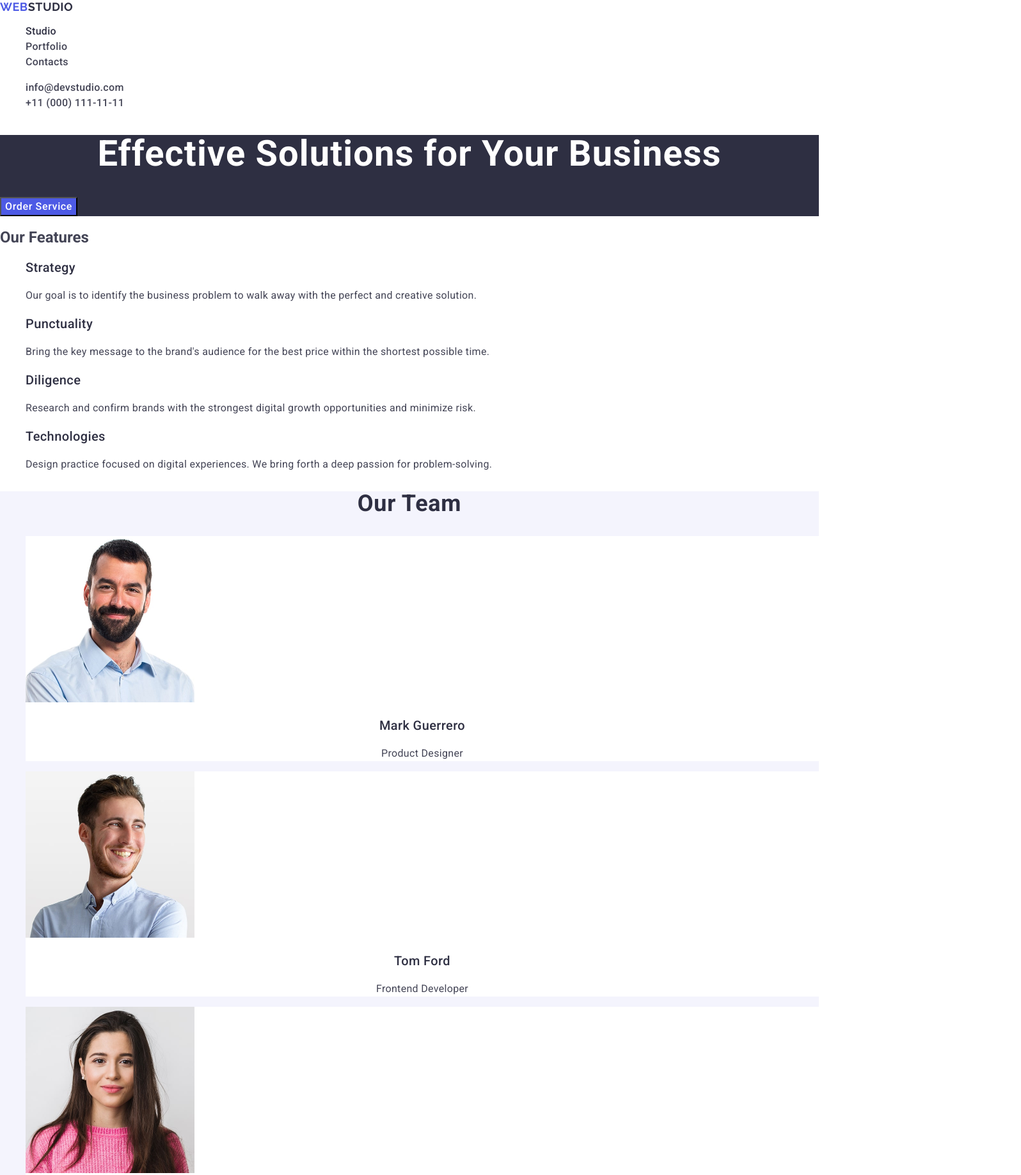
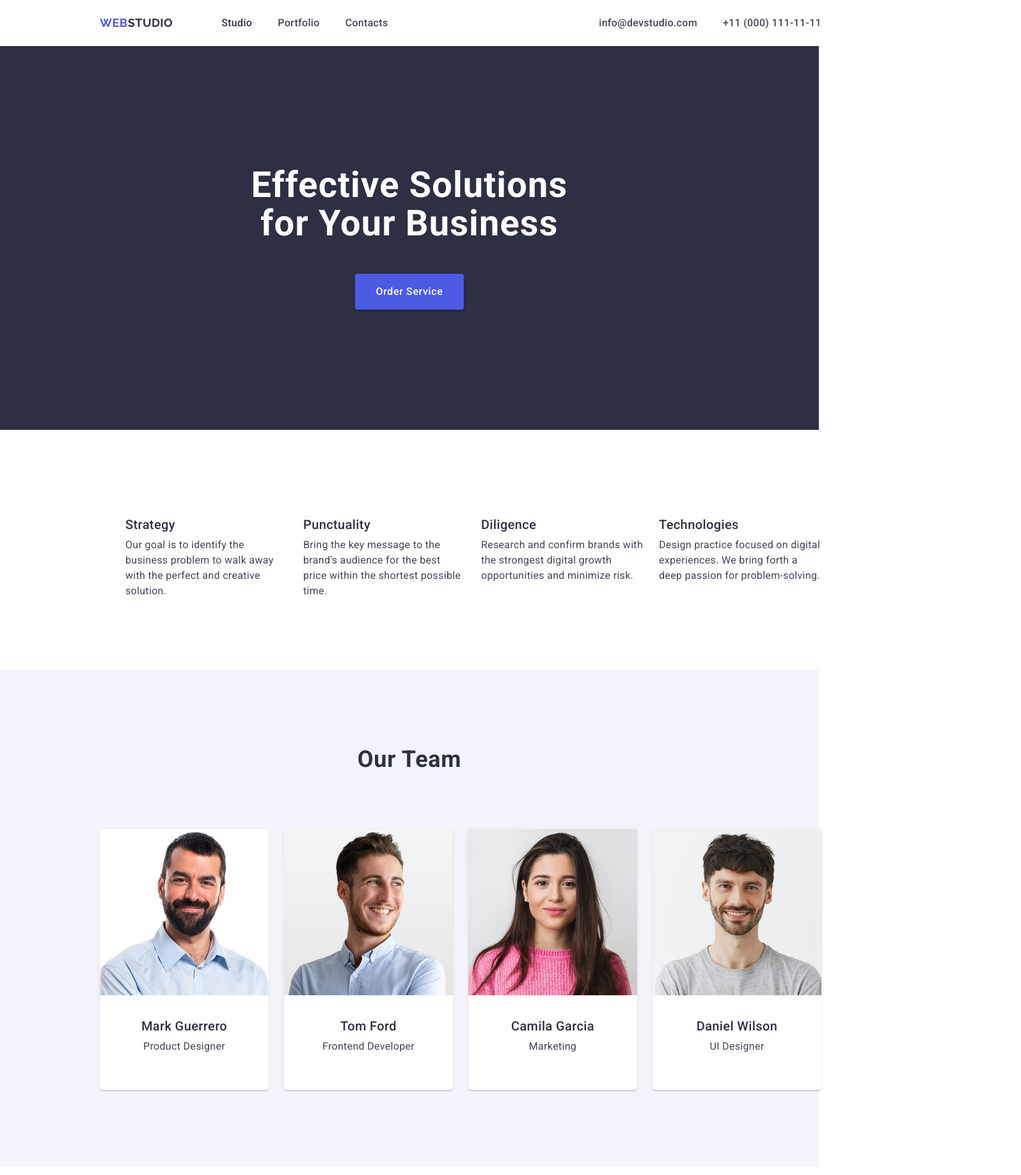
Before and after one commit to mireine/goit-markup-hw-02, a plain HTML site: page index.html in a window 1280 px wide. Shown: the top 1837 px of the page at 64% size, 1596 px wide, since content can reach past the window. Drawn offline with nearby package versions, Linux system fonts and the light colour scheme.

Commit message:
first commit

```diff
--- a/css/styles.css
+++ b/css/styles.css
@@ -12,11 +12,44 @@ a {
     text-decoration: none;
 }
 
+h1,
+h2,
+h3,
+p,
+div,
+a {
+    margin-top: 0;
+    margin-bottom: 0;
+}
 
+.container {
+    width: 1128px;
+    padding-left: 156px;
+    padding-right: 156px;
+    margin: 0 auto;
+}
 
-.header {}
+.header {
+    padding-bottom: 24px;
+    padding-top: 24px;
+}
 
-.header-navigation {}
+.header-navigation {
+    display: flex;
+    align-items: center;
+}
+
+.header-navigation-direction {
+    display: flex;
+    align-items: center;
+    justify-content: space-between;
+    align-items: center;
+}
+
+.header-navigation-direction ul {
+    display: flex;
+
+}
 
 .logo {
     font-family: "Raleway", sans-serif;
@@ -26,6 +59,7 @@ a {
     letter-spacing: 0.03em;
     line-height: 117%;
     color: #4d5ae5;
+    margin-right: 76px;
 
 }
 
@@ -34,7 +68,14 @@ a {
     font-family: "Raleway", sans-serif;
 }
 
-.header-navigation-list {}
+.header-navigation-list {
+    display: flex;
+    gap: 40px;
+    list-style: none;
+    padding: 0;
+    margin: 0;
+    gap: 40px;
+}
 
 .header-navigation-list-item {}
 
@@ -63,15 +104,27 @@ a {
 
 
 .contacts {
-    font-style: normal
+    font-style: normal;
+    flex-grow: 1;
 }
 
-.contacts-list {}
+.contacts-list {
+    display: flex;
+    gap: 40px;
+    list-style: none;
+    padding: 0;
+    margin: 0;
+    justify-content: flex-end;
+    gap: 40px;
+}
 
 .contacts-list-item {}
 
 .hero-banner {
     background-color: #2E2F42;
+    display: flex;
+    flex-direction: column;
+    align-items: center;
 }
 
 .hero-banner-title {
@@ -81,6 +134,8 @@ a {
     line-height: 107%;
     letter-spacing: 0.02em;
     text-align: center;
+    padding-top: 188px;
+    margin-bottom: 48px;
 }
 
 .hero-banner-button-primary {
@@ -90,7 +145,12 @@ a {
     cursor: pointer;
     background-color: #4D5AE5;
     line-height: 1.5;
-    letter-spacing: 0.04em
+    letter-spacing: 0.04em;
+    border-radius: 4px;
+    padding: 16px 32px;
+    box-shadow: 0 4px 4px 0 rgba(0, 0, 0, 0.15);
+    margin-bottom: 188px;
+    border: none;
 }
 
 .hero-banner-button-primary:hover {
@@ -103,9 +163,21 @@ a {
 
 .feature {}
 
-.feature-list {}
+.feature-heading {
+    display: none;
+}
 
-.feature-list-item {}
+.feature-list {
+    padding-top: 120px;
+    padding-bottom: 120px;
+    display: flex;
+    gap: 24px;
+}
+
+.feature-list-item {
+    width: 264px;
+    height: 104px;
+}
 
 .feature-title {
     font-weight: 500;
@@ -113,6 +185,7 @@ a {
     line-height: 1.2;
     letter-spacing: 0.02em;
     color: #2e2f42;
+    margin-bottom: 8px;
 }
 
 .feature-text {
@@ -135,13 +208,26 @@ a {
     color: #2E2F42;
     text-align: center;
     text-transform: capitalize;
+    padding-top: 120px;
 }
 
-.team-list {}
+.team-list {
+    padding-top: 72px;
+    padding-bottom: 120px;
+    display: flex;
+    gap: 24px;
+    justify-content: center;
+    padding-left: 156px;
+    padding-right: 156px;
+}
 
 .team-list-item {
     background-color: #FFFFFF;
+    box-shadow: 0 2px 1px 0 rgba(46, 47, 66, 0.08), 0 1px 1px 0 rgba(46, 47, 66, 0.16), 0 1px 6px 0 rgba(46, 47, 66, 0.08);
+    border-radius: 0 0 4px 4px;
+    padding: 0px 0px 32px 0px;
 }
+
 
 .team-list-item-image {}
 
@@ -152,6 +238,7 @@ a {
     letter-spacing: 0.02em;
     color: #2E2F42;
     text-align: center;
+    padding-top: 32px;
 }
 
 .team-list-item-subtitle {
@@ -160,13 +247,17 @@ a {
     letter-spacing: 0.02em;
     color: #434455;
     text-align: center;
+    padding-top: 8px;
+    padding-bottom: 24px;
 }
 
 .bottom {
     background-color: #2E2F42;
 }
 
-.portfolio {}
+.portfolio {
+    margin: 120px 156px 120px 156px;
+}
 
 .portfolio-item {
     font-weight: 700;
@@ -176,13 +267,26 @@ a {
     text-align: center;
     color: #2E2F42;
     text-transform: capitalize;
+
 }
 
 .portfolio-title {
     background-color: #FFFFFF;
+    padding-top: 72px;
+    display: flex;
+    flex-wrap: wrap;
+    gap: 24px;
+    padding-left: 0px;
+    justify-content: center;
+    width: 1140px;
 }
 
-.portfolio-title-list {}
+.portfolio-title-list {
+    padding-bottom: 48px;
+    border: 1px solid rgba(0, 0, 0, 0.15);
+    width: 360px;
+    height: 420px;
+}
 
 .portfolio-title-list-image {}
 
@@ -192,6 +296,8 @@ a {
     line-height: 120%;
     letter-spacing: 0.02em;
     color: #2E2F42;
+    padding-top: 32px;
+    padding-left: 16px;
 }
 
 .portfolio-list-item-text {
@@ -199,7 +305,15 @@ a {
     line-height: 150%;
     letter-spacing: 0.02em;
     color: #434455;
+    padding-top: 8px;
+    padding-left: 16px;
 }
+
+.bottom {
+    padding-top: 100px;
+    padding-bottom: 100px;
+}
+
 
 .logo-footer {
     font-family: "Raleway", sans-serif;
@@ -221,4 +335,6 @@ a {
     line-height: 150%;
     letter-spacing: 0.02em;
     color: #F4F4FD;
+    padding-top: 16px;
+    max-width: 264px;
 }
--- a/index.html
+++ b/index.html
@@ -18,6 +18,8 @@
 
 <body>
     <header class="header">
+        <div class="container">
+            <div class="header-navigation-direction">
                 <nav class="header-navigation">
                     <a class="logo" href="#">
                         Web<span class="text-higlight">Studio</span>
@@ -43,15 +45,20 @@
                                 (000) 111-11-11</a></li>
                     </ul>
                 </address>
+            </div>
+        </div>
     </header>
     <main>
+
         <section class="hero-banner" id="hero-banner">
-            <h1 class="hero-banner-title">Effective Solutions
+            <h1 class="hero-banner-title">Effective Solutions<br>
                 for Your Business</h1>
             <button type="button" class="hero-banner-button-primary">Order Service</button>
         </section>
+
         <section class="feature" id="feature">
             <h2 class="feature-heading">Our Features</h2>
+            <div class="container">
                 <ul class="feature-list">
                     <li class="feature-list-item">
                         <h3 class="feature-title">Strategy</h3>
@@ -63,14 +70,16 @@
                     <li class="feature-list-item">
                         <h3 class="feature-title">Punctuality</h3>
                         <p class="feature-text">
-                        Bring the key message to the brand's audience for the best price within the shortest possible
+                            Bring the key message to the brand's audience for the best price within the shortest
+                            possible
                             time.
                         </p>
                     </li>
                     <li class="feature-list-item">
                         <h3 class="feature-title">Diligence</h3>
                         <p class="feature-text">
-                        Research and confirm brands with the strongest digital growth opportunities and minimize risk.
+                            Research and confirm brands with the strongest digital growth opportunities and minimize
+                            risk.
                         </p>
                     </li>
                     <li class="feature-list-item">
@@ -81,36 +90,45 @@
                         </p>
                     </li>
                 </ul>
+            </div>
         </section>
+
 
         <section class="team" id="team">
             <h2 class="team-title">Our Team</h2>
+            <div class="container">
                 <ul class="team-list">
                     <li class="team-list-item">
-                    <img src="./images/img-min.jpg" alt="card 1" width="264" height="260" class="team-list-item-image">
+                        <img src="./images/img-min.jpg" alt="card 1" width="264" height="260"
+                            class="team-list-item-image">
                         <h3 class="team-list-item-title">Mark Guerrero</h3>
                         <p class="team-list-item-subtitle">Product Designer</p>
                     </li>
                     <li class="team-list-item">
-                    <img src="./images/img2-min.jpg" alt="card 2" width="264" height="260" class="team-list-item-image">
+                        <img src="./images/img2-min.jpg" alt="card 2" width="264" height="260"
+                            class="team-list-item-image">
                         <h3 class="team-list-item-title">Tom Ford</h3>
                         <p class="team-list-item-subtitle">Frontend Developer</p>
                     </li>
                     <li class="team-list-item">
-                    <img src="./images/img3-min.jpg" alt="card 3" width="264" height="260" class="team-list-item-image">
+                        <img src="./images/img3-min.jpg" alt="card 3" width="264" height="260"
+                            class="team-list-item-image">
                         <h3 class="team-list-item-title">Camila Garcia</h3>
                         <p class="team-list-item-subtitle">Marketing</p>
                     </li>
                     <li class="team-list-item">
-                    <img src="./images/img4-min.jpg" alt="card 4" width="264" height="260" class="team-list-item-image">
+                        <img src="./images/img4-min.jpg" alt="card 4" width="264" height="260"
+                            class="team-list-item-image">
                         <h3 class="team-list-item-title">Daniel Wilson</h3>
                         <p class="team-list-item-subtitle">UI Designer</p>
                     </li>
                 </ul>
+            </div>
 
         </section>
         <section class="portfolio">
             <h2 class="portfolio-item">Our Portfolio</h2>
+            <div class="container">
                 <ul class="portfolio-title">
                     <li class="portfolio-title-list">
                         <img src="./images/portfolio1-min.jpg" alt="portfolio 1" width="360" height="300"
@@ -149,14 +167,17 @@
                         <p class="portfolio-list-item-text">Marketing</p>
                     </li>
                 </ul>
+            </div>
         </section>
     </main>
     <footer class="bottom">
+        <div class="container">
             <a class="logo-footer" href="#">
                 Web<span class="text-higlight-footer">Studio</span>
             </a>
             <p class="bottom-title">Increase the flow of customers and sales for your business with digital marketing &
                 growth solutions.</p>
+        </div>
     </footer>
 
 </body>
```
Lines whose indentation alone changed are shown as unchanged.
